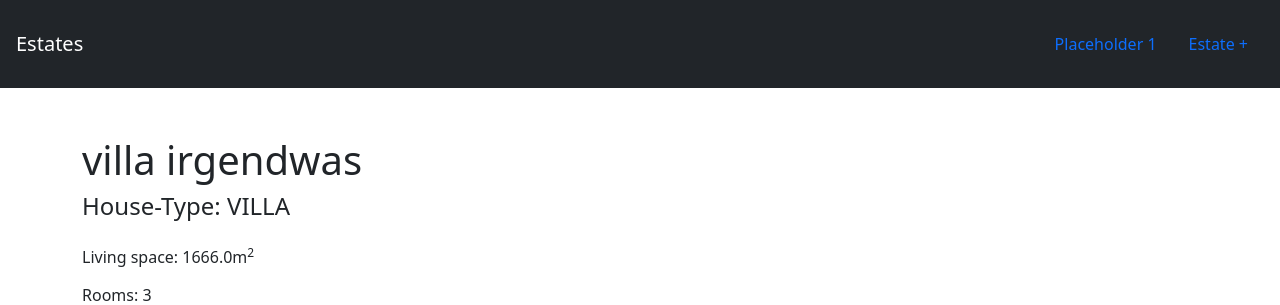
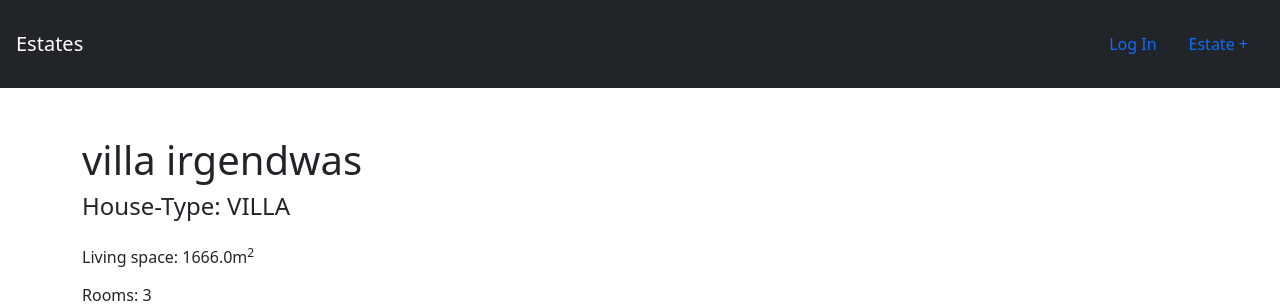
Before and after one commit to DeanEichmann/Immo223, a Django app: page /estates/1/ in a window 1280 px wide. Shown: the top 305 px of the page. Run offline with Django 5.2, Linux system fonts and the light colour scheme; data comes from the database, SQL or seed files in the repository; both versions use the stored data as it was after the commit.

Commit message:
added Log In Button

```diff
--- a/immoApp/templates/immoapp/base.html
+++ b/immoApp/templates/immoapp/base.html
@@ -25,7 +25,7 @@
       <div class="navbar">
         <ul class="nav nav-pills">
           <li class="nav-item">
-            <a class="nav-link" href="#">Placeholder 1</a>
+            <a class="nav-link" href="{% url 'login'%}">Log In</a>
           </li>
           <li></li>
           <li class="nav-item">
```
Also changed, not shown: db.sqlite3.
